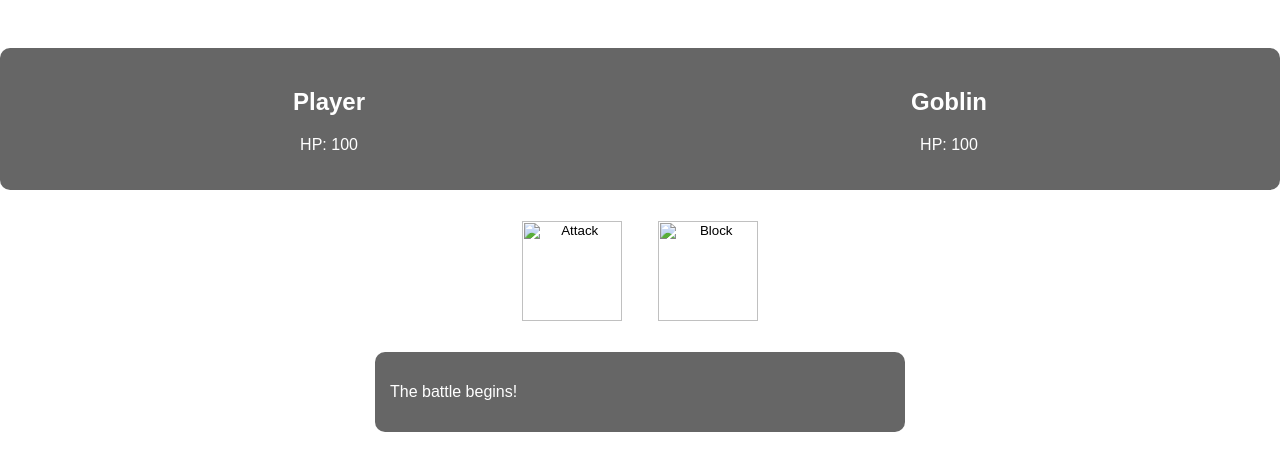
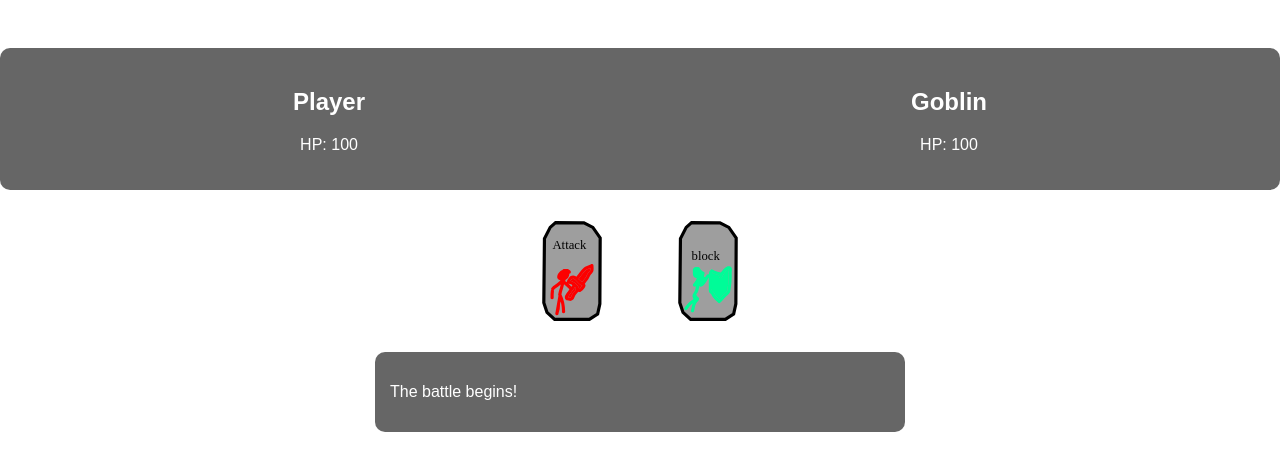
Before and after one commit to EthanJ83/EthanJ83.github.io, a plain HTML site: page index.html in a window 1280 px wide. Both pictures are taken after a click on the button "Start Game". Drawn offline with Linux system fonts and the light colour scheme.

Commit message:
Update index.html

```diff
--- a/index.html
+++ b/index.html
@@ -27,8 +27,8 @@ HTML
     </div>
     <!-- Action Buttons -->
     <div id="actions">
-      <button id="attack-btn"><img src="attack-btn.png" alt="Attack" /></button>
-      <button id="block-btn"><img src="block-btn.png" alt="Block" /></button>
+      <button id="attack-btn"><img src="costume3 (1).svg" alt="Attack"></button>
+      <button id="block-btn"><img src="costume4 (1).svg" alt="Block"></button>
     </div>
     <!-- Battle Log -->
     <div id="log"></div>
```
